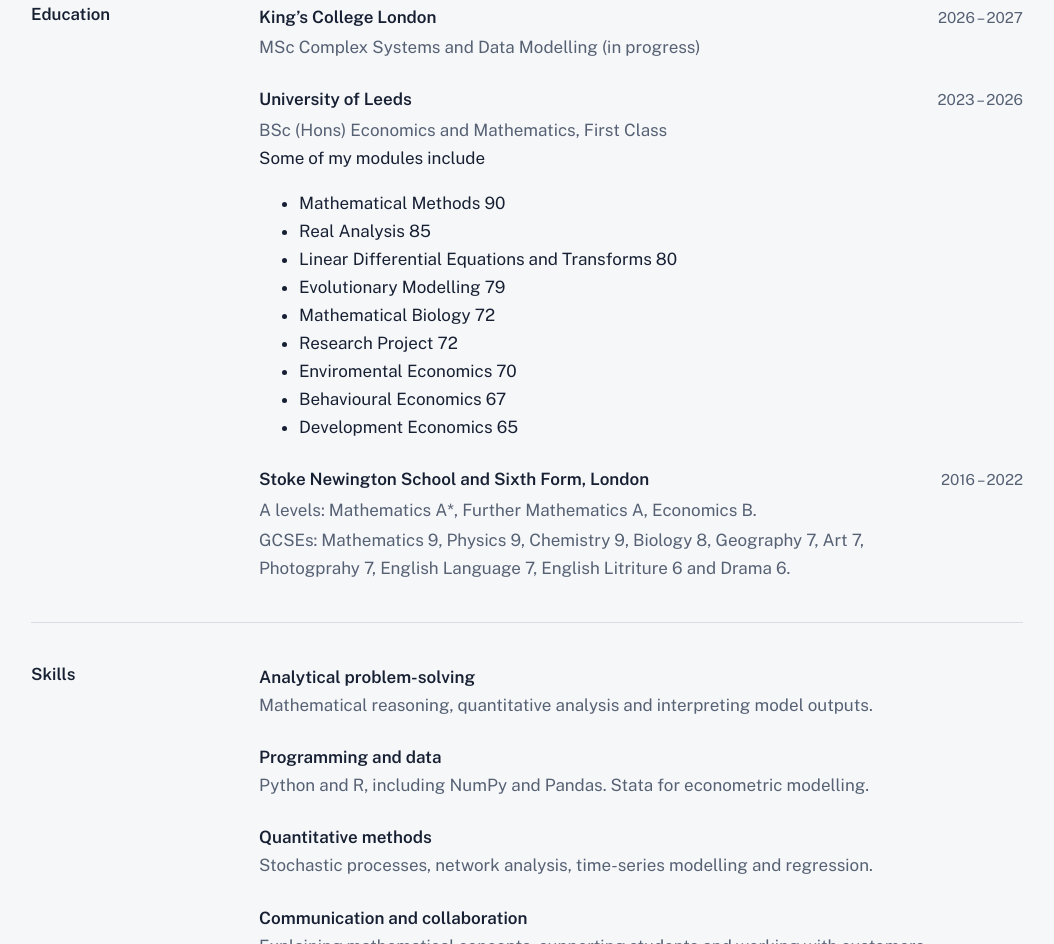
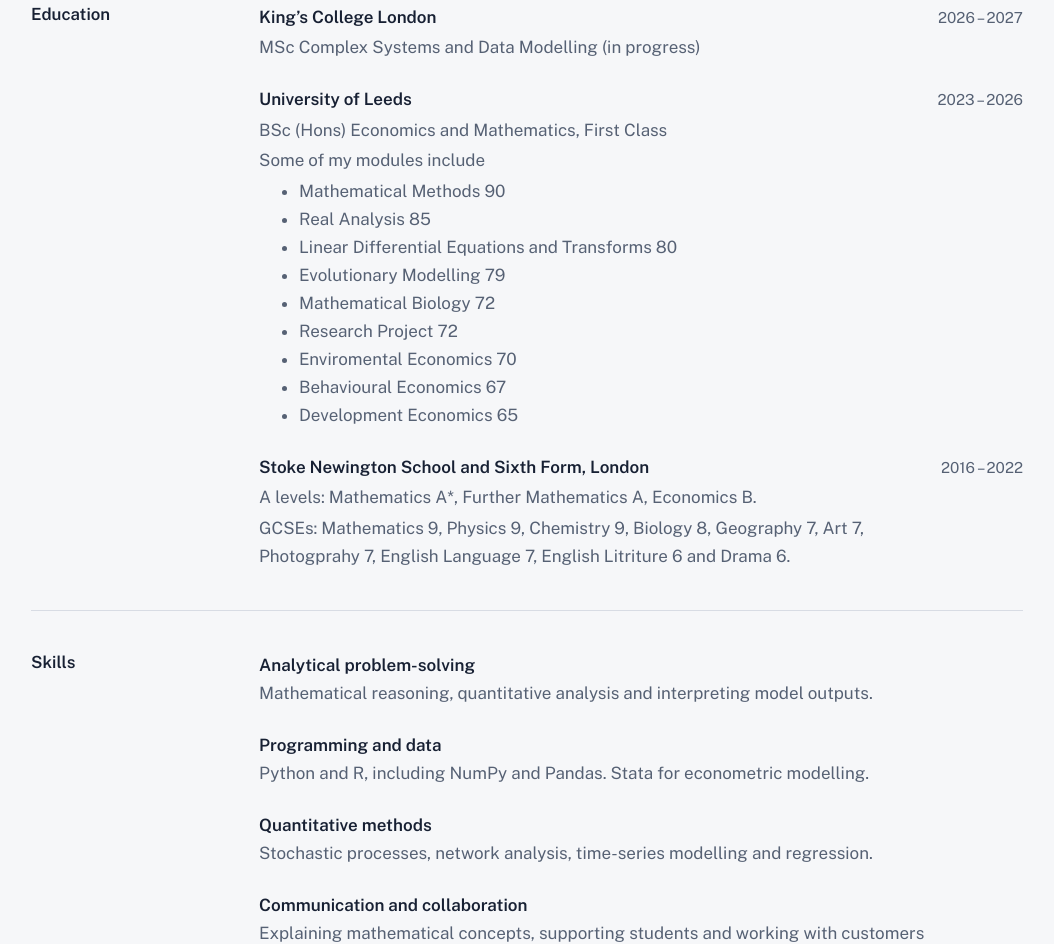
Before and after one commit to Campbell-Douglas/Campbell-Douglas.github.io, a plain HTML site: page index.html in a window 1280 px wide. Shown: the part 1871-2815 px from the top of the page, without its empty margins (113-1167 px from the left). Drawn offline with nearby package versions, Linux system fonts and the light colour scheme.

Commit message:
Update index.html

```diff
--- a/index.html
+++ b/index.html
@@ -163,8 +163,8 @@ footer{border-top:1px solid var(--rule);padding:1.5rem 0 3rem;color:var(--muted)
       <div>
         <div class="job"><strong>University of Leeds</strong><span>2023 – 2026</span></div>
         <p class="detail">BSc (Hons) Economics and Mathematics, First Class</p>
-        <p>Some of my modules include</p>
-        <ul class="modules">
+        <p class="detail">Some of my modules include</p>
+        <ul class="detail">
           <li>Mathematical Methods 90</li>
           <li>Real Analysis 85</li>
           <li>Linear Differential Equations and Transforms 80</li>
```
